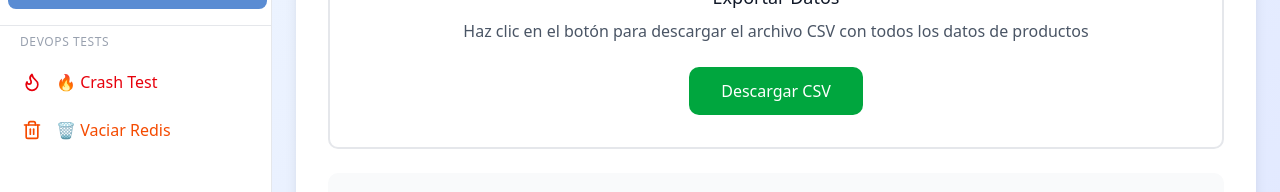
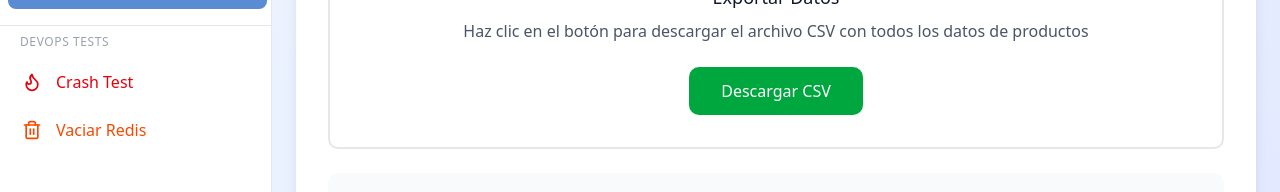
Before and after one commit to Andre-Leandro/Description-Evaluator, a Next.js app in the folder frontend/: page /descargar-csv in a window 1280 px wide. Shown: the part 319-511 px from the top of the page. Built offline with nearby package versions, Linux system fonts and the light colour scheme; no server answers.

Commit message:
Refactor Sidebar component for improved readability and update API endpoints

```diff
--- a/frontend/src/components/Sidebar.jsx
+++ b/frontend/src/components/Sidebar.jsx
@@ -72,7 +72,7 @@ export default function Sidebar() {
     }
     setIsLoading(prev => ({ ...prev, crash: true }));
     try {
-      const response = await fetch(`${API_URL}/api/kill-memory`, {
+      const response = await fetch(`${API_URL}/kill-memory`, {
         method: 'POST',
       });
       const data = await response.json();
@@ -90,7 +90,7 @@ export default function Sidebar() {
     }
     setIsLoading(prev => ({ ...prev, cache: true }));
     try {
-      const response = await fetch(`${API_URL}/api/cache`, {
+      const response = await fetch(`${API_URL}/cache`, {
         method: 'DELETE',
       });
       const data = await response.json();
@@ -145,17 +145,16 @@ export default function Sidebar() {
         <ul className="space-y-1 p-2 pr-1">
           {navItems.map((item) => {
             const isActive = pathname === item.path ||
-                          (item.path !== '/' && pathname.startsWith(item.path));
+              (item.path !== '/' && pathname.startsWith(item.path));
 
             return (
               <li key={item.path} className="group">
                 <Link
                   href={item.path}
-                  className={`flex items-center p-3 rounded-md transition-colors ${
-                    isActive
-                      ? 'bg-[#5A8CD3] text-white'
-                      : 'text-gray-700 hover:bg-gray-100'
-                  }`}
+                  className={`flex items-center p-3 rounded-md transition-colors ${isActive
+                    ? 'bg-[#5A8CD3] text-white'
+                    : 'text-gray-700 hover:bg-gray-100'
+                    }`}
                 >
                   <span className={`w-6 flex-shrink-0 flex items-center justify-center`}>
                     {React.cloneElement(item.icon, {
@@ -184,7 +183,7 @@ export default function Sidebar() {
               <Flame className="w-5 h-5" />
             </span>
             <span className="ml-3">
-              {isLoading.crash ? 'Ejecutando...' : '🔥 Crash Test'}
+              {isLoading.crash ? 'Ejecutando...' : 'Crash Test'}
             </span>
           </button>
           <button
@@ -196,7 +195,7 @@ export default function Sidebar() {
               <Trash2 className="w-5 h-5" />
             </span>
             <span className="ml-3">
-              {isLoading.cache ? 'Vaciando...' : '🗑️ Vaciar Redis'}
+              {isLoading.cache ? 'Vaciando...' : 'Vaciar Redis'}
             </span>
           </button>
         </div>
```
